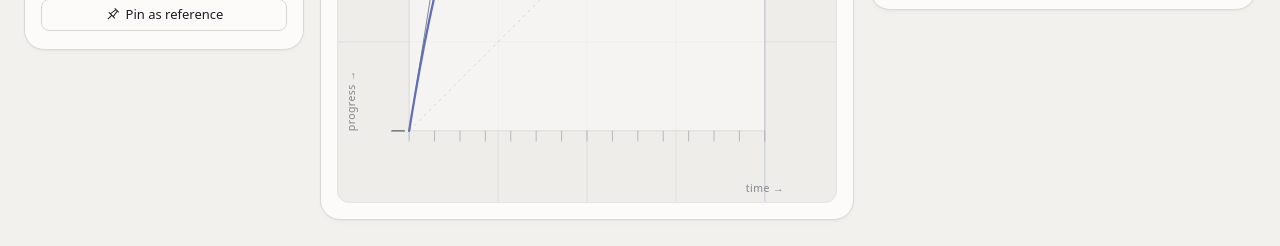
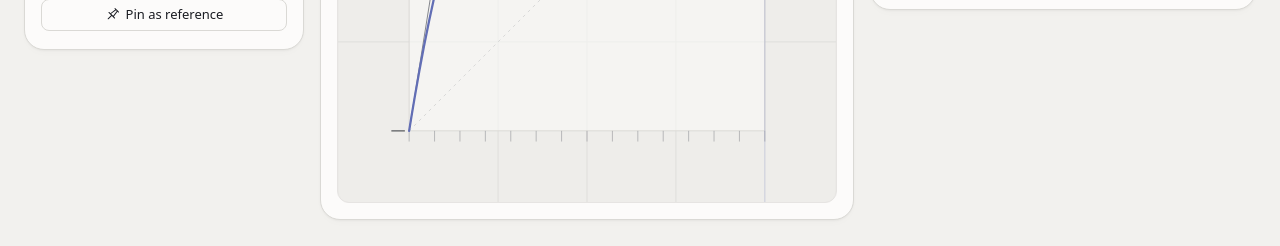
Before and after one commit to tettoffensive/inbetween, a React (Vite) app: page / in a window 1280 px wide. Shown: the part 411-657 px from the top of the page. Built offline with nearby package versions, Linux system fonts and the light colour scheme.

Commit message:
Curve: remove time/progress axis labels
Co-Authored-By: Claude Opus 5.5 <noreply@anthropic.com>

```diff
--- a/src/components/CurveEditor.module.css
+++ b/src/components/CurveEditor.module.css
@@ -165,24 +165,3 @@
   transform: scale(1.2);
   box-shadow: var(--shadow-control), 0 0 0 6px var(--accent-soft);
 }
-
-.axis {
-  position: absolute;
-  font-size: 10.5px;
-  letter-spacing: 0.04em;
-  color: var(--text-3);
-  pointer-events: none;
-}
-
-.axisX {
-  right: calc(100% / 7);
-  bottom: 6px;
-  transform: translateX(50%);
-}
-
-.axisY {
-  left: 6px;
-  bottom: calc(100% / 7);
-  transform-origin: left bottom;
-  transform: rotate(-90deg) translate(0, 100%);
-}
--- a/src/components/CurveEditor.tsx
+++ b/src/components/CurveEditor.tsx
@@ -169,8 +169,6 @@ export function CurveEditor({
             {...handleProps(1)}
           />
 
-          <span className={`${styles.axis} ${styles.axisX}`}>time →</span>
-          <span className={`${styles.axis} ${styles.axisY}`}>progress →</span>
         </div>
       </div>
     </section>
```
